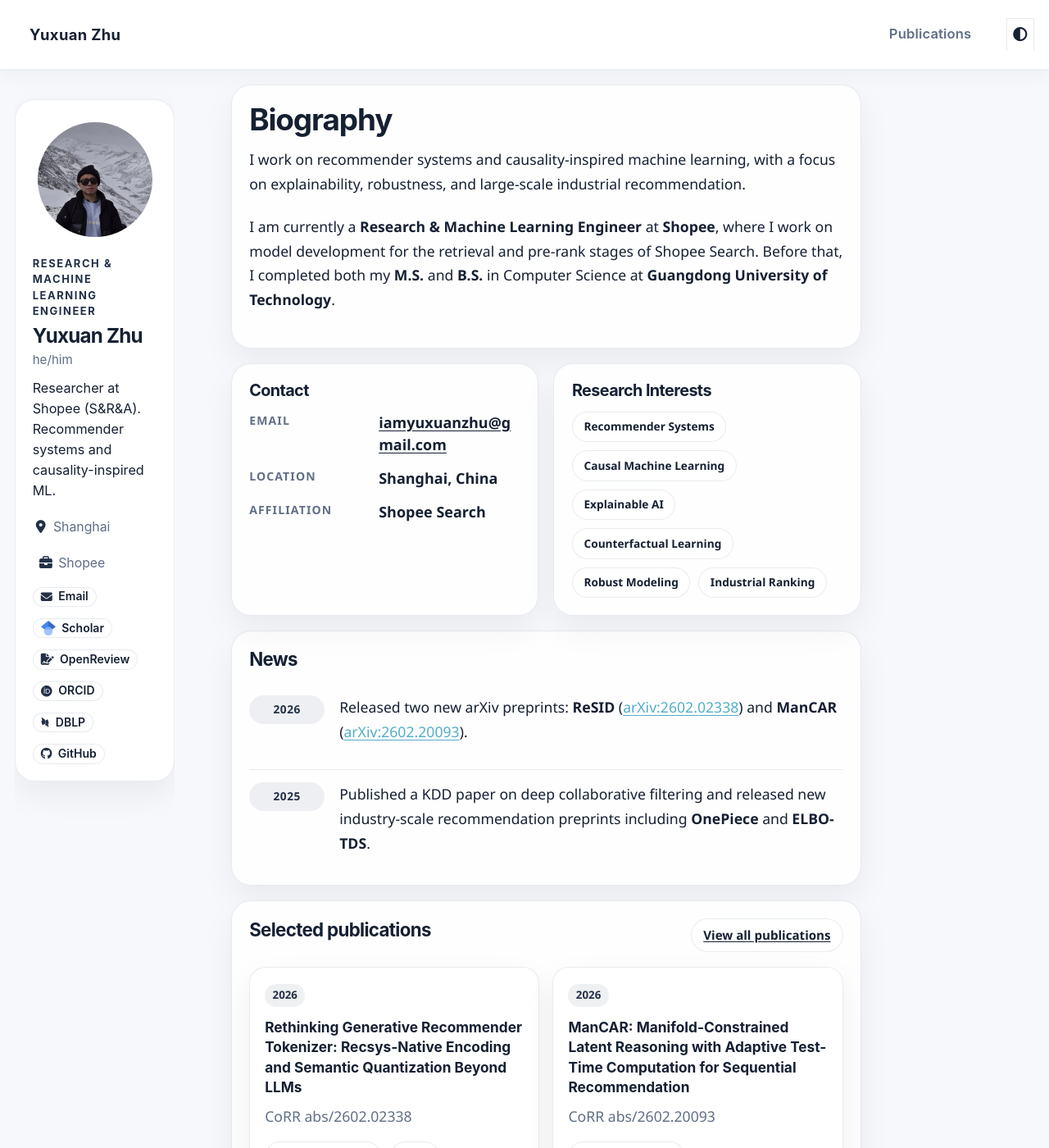
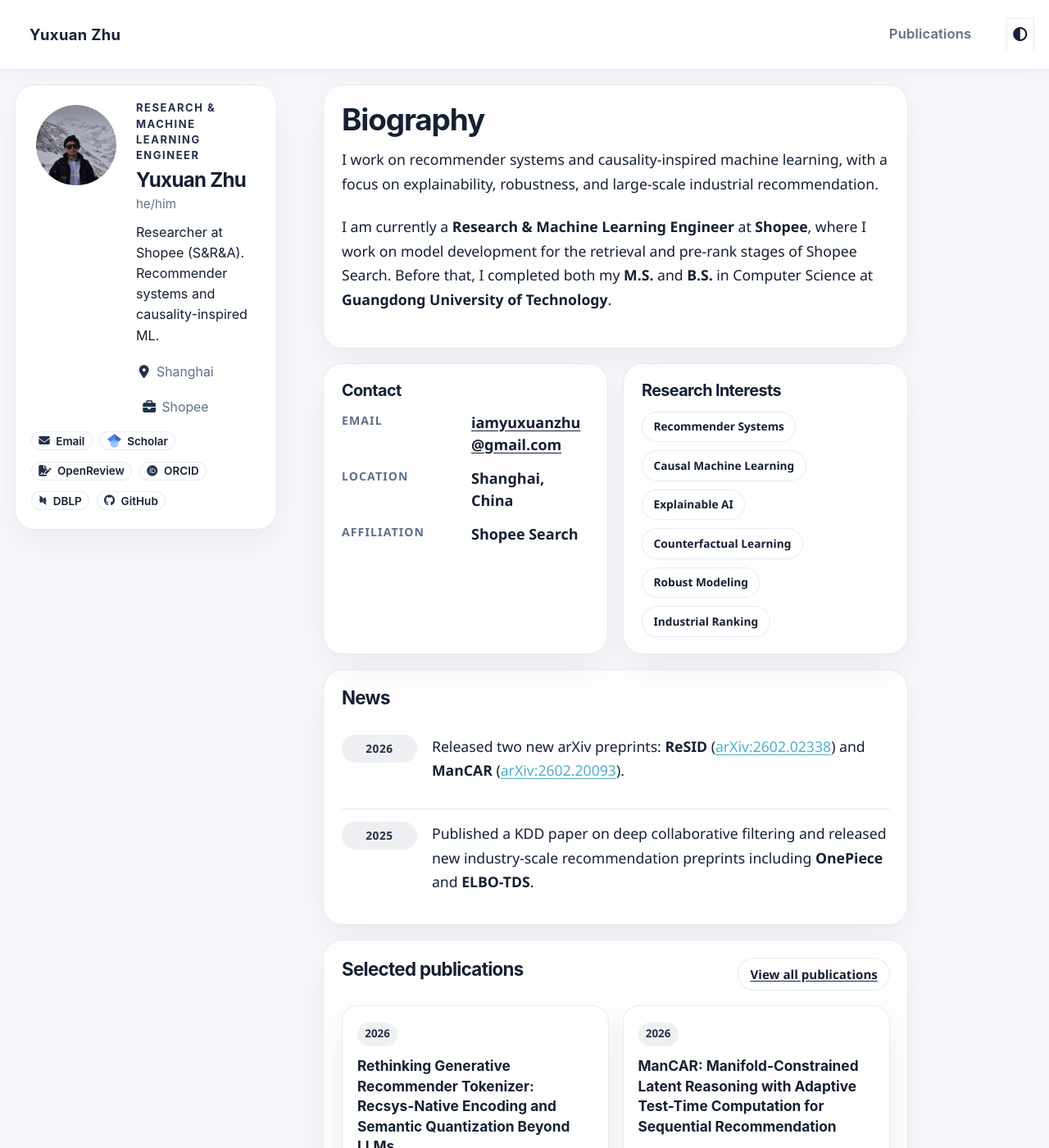
Before and after one commit to EthanChu7/yuxuan.zhu.github.io, a Jekyll site: the page built from _pages/about.md, in a window 1280 px wide and 1400 px high. Shown: the whole window at 82% size. Built offline with Jekyll 4.4.1, drawn with Linux system fonts in a browser that asks for light colours; some web fonts are replaced; a script bundle is joined from its source files by our own code; library files that are not in the unit come from our copies.

Commit message:
Correct homepage grid alignment

```diff
--- a/assets/css/main.scss
+++ b/assets/css/main.scss
@@ -916,10 +916,6 @@ html[data-theme="dark"] .sidebar .author-card {
   margin-top: 1rem;
 }
 
-.sidebar {
-  margin-top: 0 !important;
-}
-
 .archive,
 .page {
   padding-top: 0;
@@ -1263,11 +1259,18 @@ html[data-theme="dark"] .paper-header-card {
   border-top: 1px solid var(--site-border);
   background: var(--site-page-bg);
   position: static;
-  margin-top: 1.5rem;
+  margin-top: 1rem;
+  min-height: 0;
 }
 
 .page__footer footer {
   color: var(--site-muted);
+  background: var(--site-page-bg);
+  margin-top: 0;
+  padding-top: 0.75rem;
+}
+
+.page__footer-copyright {
   background: var(--site-page-bg);
 }
 
@@ -1426,7 +1429,7 @@ html[data-theme="dark"] .paper-header-card {
   }
 }
 
-@media (min-width: 768px) and (max-width: 1180px) {
+@media (min-width: 768px) and (max-width: 1366px) {
   #main {
     display: grid;
     grid-template-columns: minmax(260px, 320px) minmax(0, 1fr);
@@ -1446,12 +1449,14 @@ html[data-theme="dark"] .paper-header-card {
     padding-top: 0 !important;
     margin: 0 !important;
     align-self: start;
+    transform: none !important;
   }
 
   .page,
   .archive {
     float: none !important;
     width: 100% !important;
+    max-width: none !important;
     margin: 0 !important;
     padding-top: 0 !important;
   }
@@ -1511,9 +1516,34 @@ html[data-theme="dark"] .paper-header-card {
   }
 }
 
-@media (min-width: 1181px) {
+@media (min-width: 1367px) {
+  #main {
+    display: grid;
+    grid-template-columns: minmax(280px, 340px) minmax(0, 1fr);
+    gap: 1rem;
+    align-items: start;
+  }
+
   .sidebar {
-    margin-top: 0 !important;
-    margin-bottom: 0 !important;
-  }
-}
+    position: sticky !important;
+    top: calc(70px + 1rem);
+    float: none !important;
+    width: 100% !important;
+    max-width: 100% !important;
+    height: auto !important;
+    overflow: visible !important;
+    padding-top: 0 !important;
+    margin: 0 !important;
+    align-self: start;
+    transform: none !important;
+  }
+
+  .page,
+  .archive {
+    float: none !important;
+    width: 100% !important;
+    max-width: none !important;
+    margin: 0 !important;
+    padding-top: 0 !important;
+  }
+}
```
